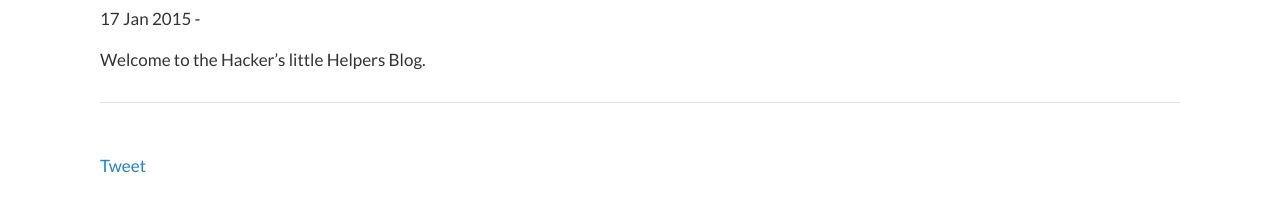
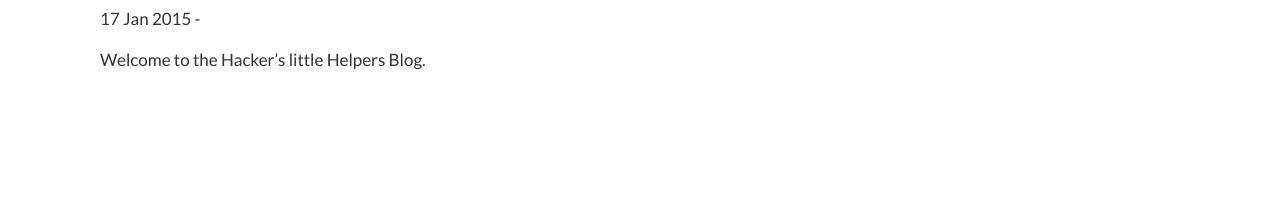
Before and after one commit to Kungi/hackers-little-helpers.com, a Jekyll site: the page built from _posts/2015-01-17-welcome.markdown, in a window 1280 px wide. Shown: the part 195-407 px from the top of the page. Built offline with Jekyll 4.4.1, drawn with Linux system fonts in a browser that asks for light colours; Markdown is read by kramdown in place of the engine named in the settings; comment, search, counter and statistics services are not loaded.

Commit message:
Remove disqus and twitter interactions

```diff
--- a/_layouts/post.html
+++ b/_layouts/post.html
@@ -7,17 +7,3 @@ layout: default
 <div class="post">
 {{ content }}
 </div>
-
-<div class="keep-in-touch">
-  <p>
-    {% if site.owner.twitter %}
-    Tweet me <a href="https://twitter.com/{{site.owner.twitter}}">@{{ site.owner.twitter }}</a> if you like this post.
-    {% endif %}
-  </p>
-</div>
-<a href="https://twitter.com/share" class="twitter-share-button" data-via="{{ site.owner.twitter }}" data-size="large" data-hashtags="gotchacode">Tweet</a>
-<script>!function(d,s,id){var js,fjs=d.getElementsByTagName(s)[0],p=/^http:/.test(d.location)?'http':'https';if(!d.getElementById(id)){js=d.createElement(s);js.id=id;js.src=p+'://platform.twitter.com/widgets.js';fjs.parentNode.insertBefore(js,fjs);}}(document, 'script', 'twitter-wjs');</script>
-
-{% if site.disqus_shortname %}
-{% include disqus_comments.html %}
-{% endif %}
```
